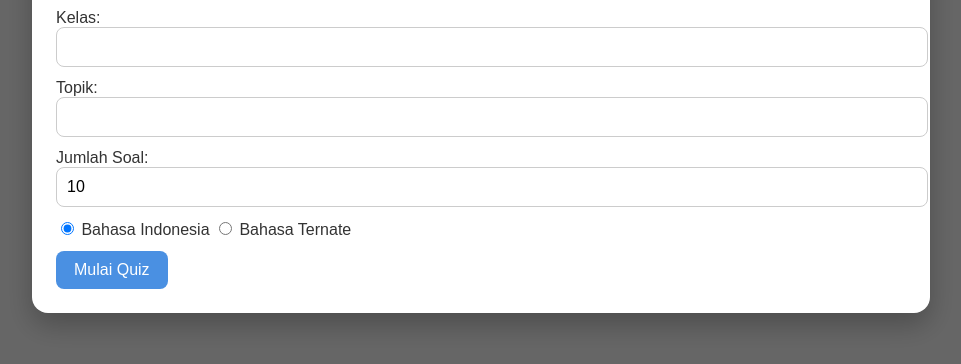
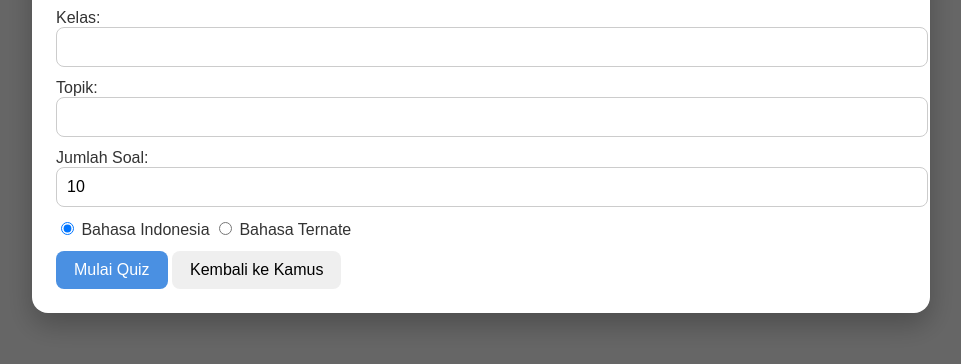
Before and after one commit to kinka90/-h-gs-.L-a-1, a website: page ai-quiz-topic.html in a window 1280 px wide. Shown: the part 314-678 px from the top of the page, without its empty margins (159-1120 px from the left). Drawn offline with nearby package versions, Linux system fonts and the light colour scheme.

Commit message:
Update ai-quiz-topic.html

```diff
--- a/ai-quiz-topic.html
+++ b/ai-quiz-topic.html
@@ -85,6 +85,7 @@ button:disabled { background:#ccc; cursor:not-allowed; }
       <label><input type="radio" name="lang" value="ternate"> Bahasa Ternate</label>
     </div>
     <button id="q-start" class="btn-primary">Mulai Quiz</button>
+    <button id="q-back" class="btn btn-secondary">Kembali ke Kamus</button>
   </div>
 
   <!-- Quiz screen -->
```
